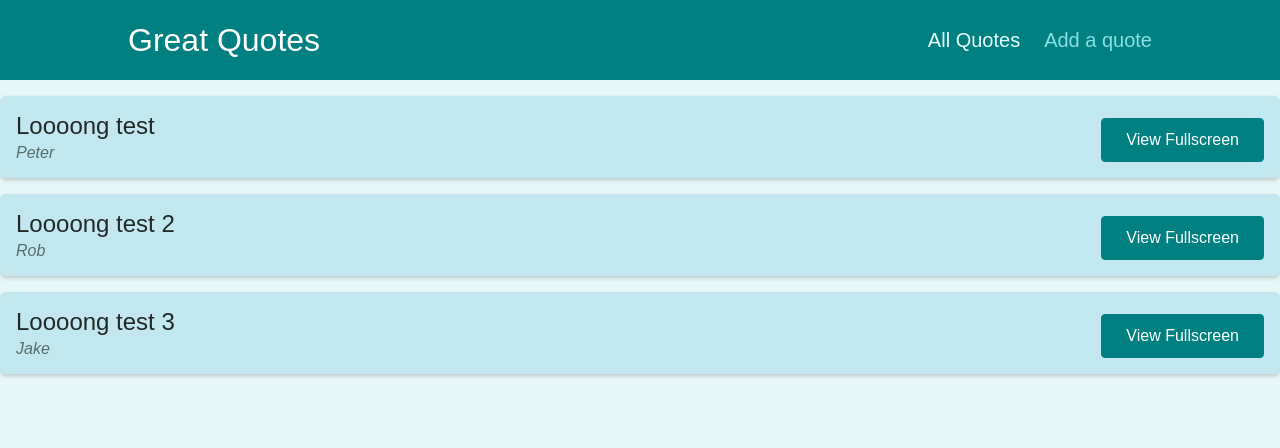
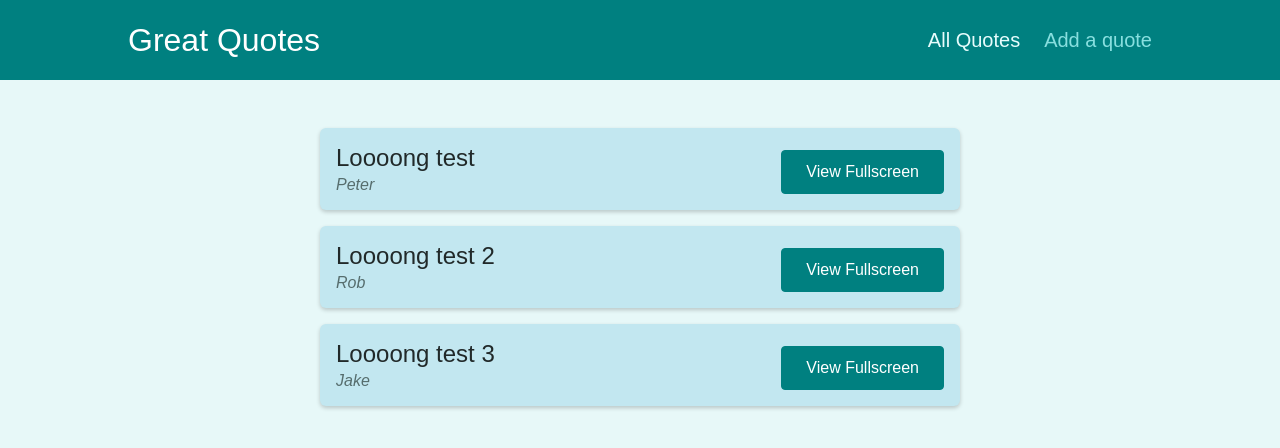
Before and after one commit to AliaksandrBortnik/react-routing, a React (Create React App) app: page /quotes in a window 1280 px wide. Shown: the top 448 px of the page. Built offline with nearby package versions, Linux system fonts and the light colour scheme.

Commit message:
Refactor Layout component as wrapper

```diff
--- a/src/App.js
+++ b/src/App.js
@@ -1,7 +1,28 @@
 import Layout from './components/layout/Layout';
+import {Redirect, Route, Switch} from 'react-router-dom';
+import Quotes from './pages/Quotes';
+import QuoteDetail from './pages/QuoteDetail';
+import AddQuote from './pages/AddQuote';
 
 function App() {
-  return <Layout/>;
+  return (
+    <Layout>
+      <Switch>
+        <Route path='/' exact>
+          <Redirect to='/quotes'/>
+        </Route>
+        <Route path='/quotes' exact>
+          <Quotes/>
+        </Route>
+        <Route path='/quotes/:quoteId'>
+          <QuoteDetail/>
+        </Route>
+        <Route path='/new-quote'>
+          <AddQuote/>
+        </Route>
+      </Switch>
+    </Layout>
+  );
 }
 
 export default App;
--- a/src/components/layout/Layout.js
+++ b/src/components/layout/Layout.js
@@ -1,30 +1,14 @@
 import MainNavigation from './MainNavigation';
-import {Redirect, Route, Switch} from 'react-router-dom';
-import Quotes from '../../pages/Quotes';
-import AddQuote from '../../pages/AddQuote';
-import QuoteDetail from '../../pages/QuoteDetail';
+import classes from './Layout.module.css';
 
-const Layout = () => {
+const Layout = (props) => {
   return (
-    <div>
+    <>
       <MainNavigation/>
-      <main>
-        <Switch>
-          <Route path='/' exact>
-            <Redirect to='/quotes'/>
-          </Route>
-          <Route path='/quotes' exact>
-            <Quotes/>
-          </Route>
-          <Route path='/quotes/:quoteId'>
-            <QuoteDetail/>
-          </Route>
-          <Route path='/new-quote'>
-            <AddQuote/>
-          </Route>
-        </Switch>
+      <main className={classes.main}>
+        {props.children}
       </main>
-    </div>
+    </>
   );
 };
 
```
